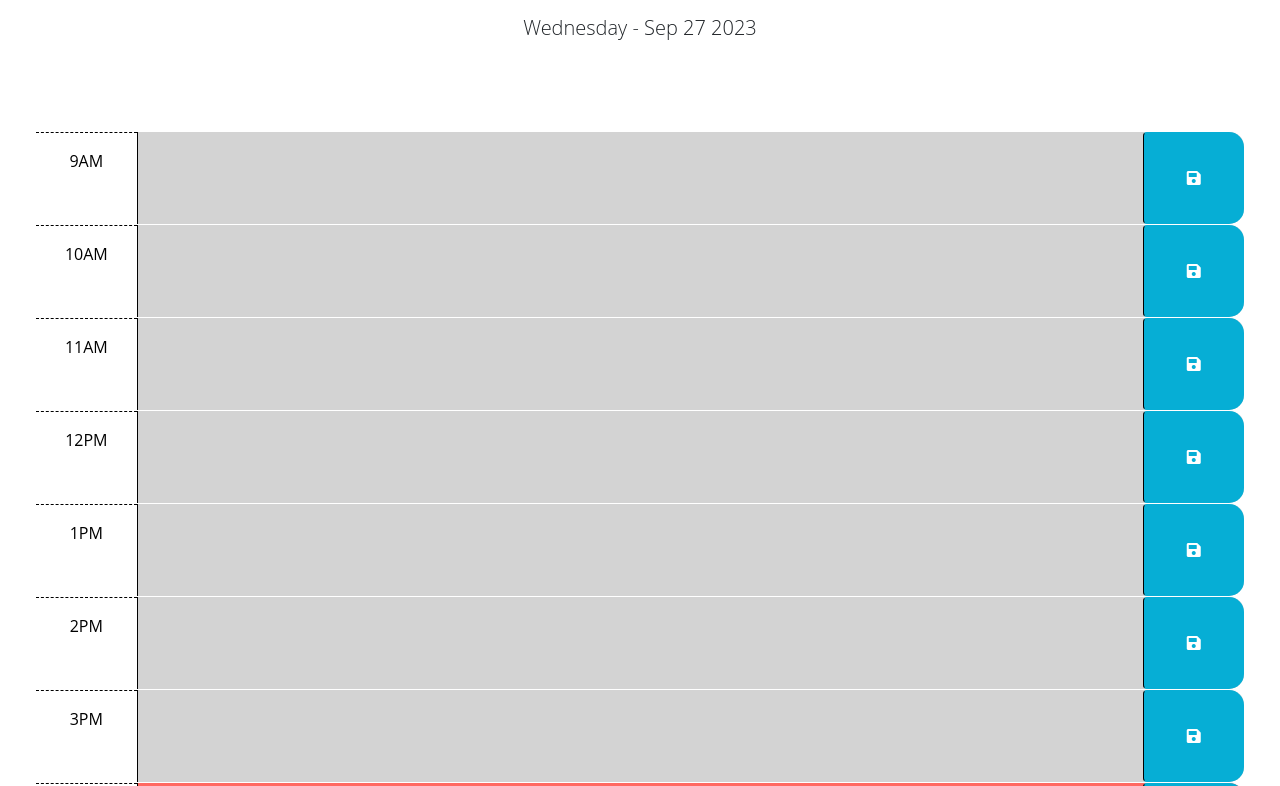
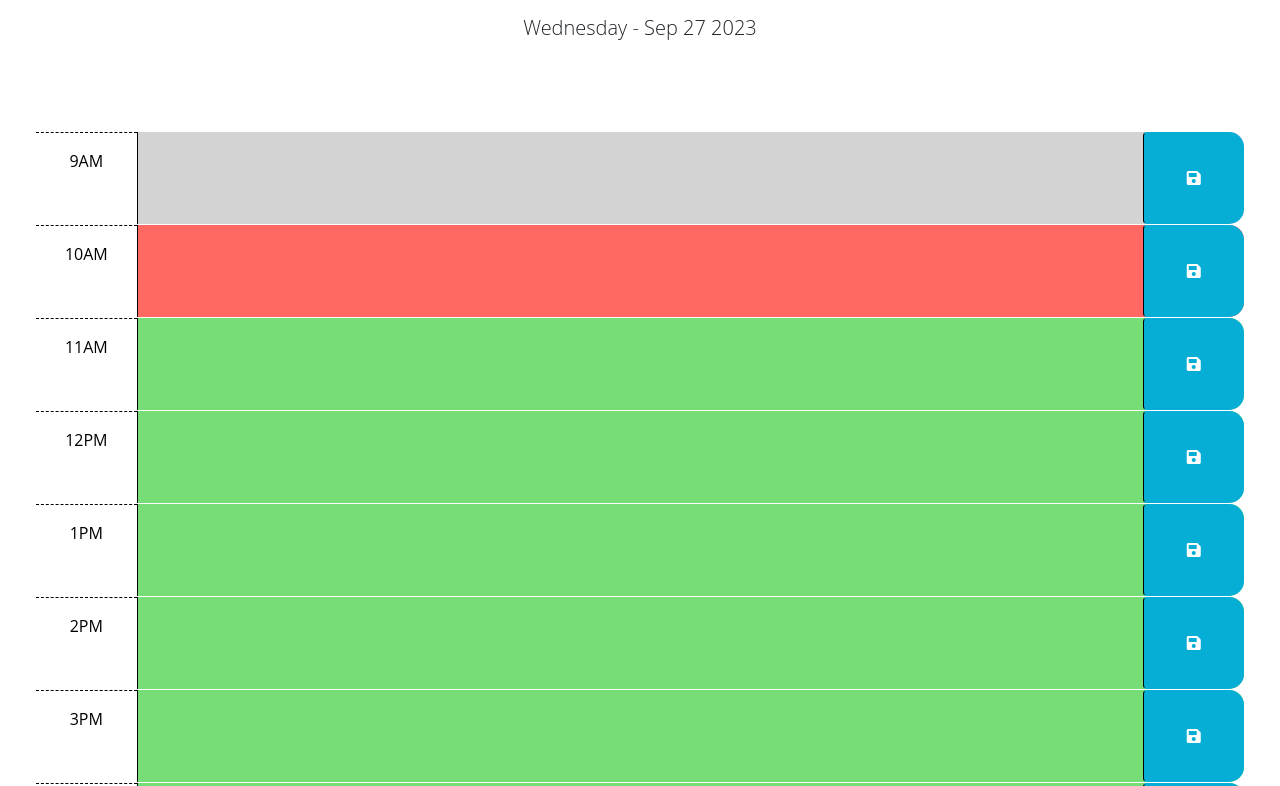
Before and after one commit to T-P15/Daily-planner, a plain HTML site: page index.html in a window 1280 px wide. Shown: the part 166-952 px from the top of the page. Drawn offline with nearby package versions, Linux system fonts and the light colour scheme.

Commit message:
color change implemented

```diff
--- a/assets/script.js
+++ b/assets/script.js
@@ -28,6 +28,29 @@ $('.saveBtn').on('click', savePlan);
 // past, present, and future classes? How can Day.js be used to get the
 // current hour in 24-hour time?
 //
+function colorTime(){
+
+let dayjsHour = dayjs().hour();
+console.log(dayjsHour)
+$(".time-block").each(function(){
+  let planHour = parseInt($(this).attr("id").split("-")[1]);
+if (planHour<dayjsHour){
+  $(this).addClass("past");
+} else if (planHour==dayjsHour){
+  $(this).addClass("present");
+  $(this).removeClass("past");
+} else {
+  $(this).addClass("future");
+  $(this).removeClass("past");
+  $(this).removeClass("present");
+}
+
+
+})
+
+}
+
+colorTime();
 // TODO: Add code to get any user input that was saved in localStorage and set
 // the values of the corresponding textarea elements. HINT: How can the id
 // attribute of each time-block be used to do this?
--- a/index.html
+++ b/index.html
@@ -74,7 +74,7 @@
         </button>
       </div>
 
-      <div id="hour-1" class="row time-block past">
+      <div id="hour-13" class="row time-block past">
         <div class="col-2 col-md-1 hour text-center py-3">1PM</div>
         <textarea class="col-8 col-md-10 description" rows="3"> </textarea>
         <button class="btn saveBtn col-2 col-md-1" aria-label="save">
@@ -82,7 +82,7 @@
         </button>
       </div>
 
-      <div id="hour-2" class="row time-block past">
+      <div id="hour-14" class="row time-block past">
         <div class="col-2 col-md-1 hour text-center py-3">2PM</div>
         <textarea class="col-8 col-md-10 description" rows="3"> </textarea>
         <button class="btn saveBtn col-2 col-md-1" aria-label="save">
@@ -90,7 +90,7 @@
         </button>
       </div>
 
-      <div id="hour-3" class="row time-block past">
+      <div id="hour-15" class="row time-block past">
         <div class="col-2 col-md-1 hour text-center py-3">3PM</div>
         <textarea class="col-8 col-md-10 description" rows="3"> </textarea>
         <button class="btn saveBtn col-2 col-md-1" aria-label="save">
@@ -99,7 +99,7 @@
       </div>
 
       <!-- Example of a present time block. The "present" class adds a red background color. -->
-      <div id="hour-4" class="row time-block present">
+      <div id="hour-16" class="row time-block present">
         <div class="col-2 col-md-1 hour text-center py-3">4PM</div>
         <textarea class="col-8 col-md-10 description" rows="3"> </textarea>
         <button class="btn saveBtn col-2 col-md-1" aria-label="save">
@@ -108,7 +108,7 @@
       </div>
 
       <!-- Example of a future time block. The "future" class adds a green background color. -->
-      <div id="hour-5" class="row time-block future">
+      <div id="hour-17" class="row time-block future">
         <div class="col-2 col-md-1 hour text-center py-3">5PM</div>
         <textarea class="col-8 col-md-10 description" rows="3"> </textarea>
         <button class="btn saveBtn col-2 col-md-1" aria-label="save">
```
